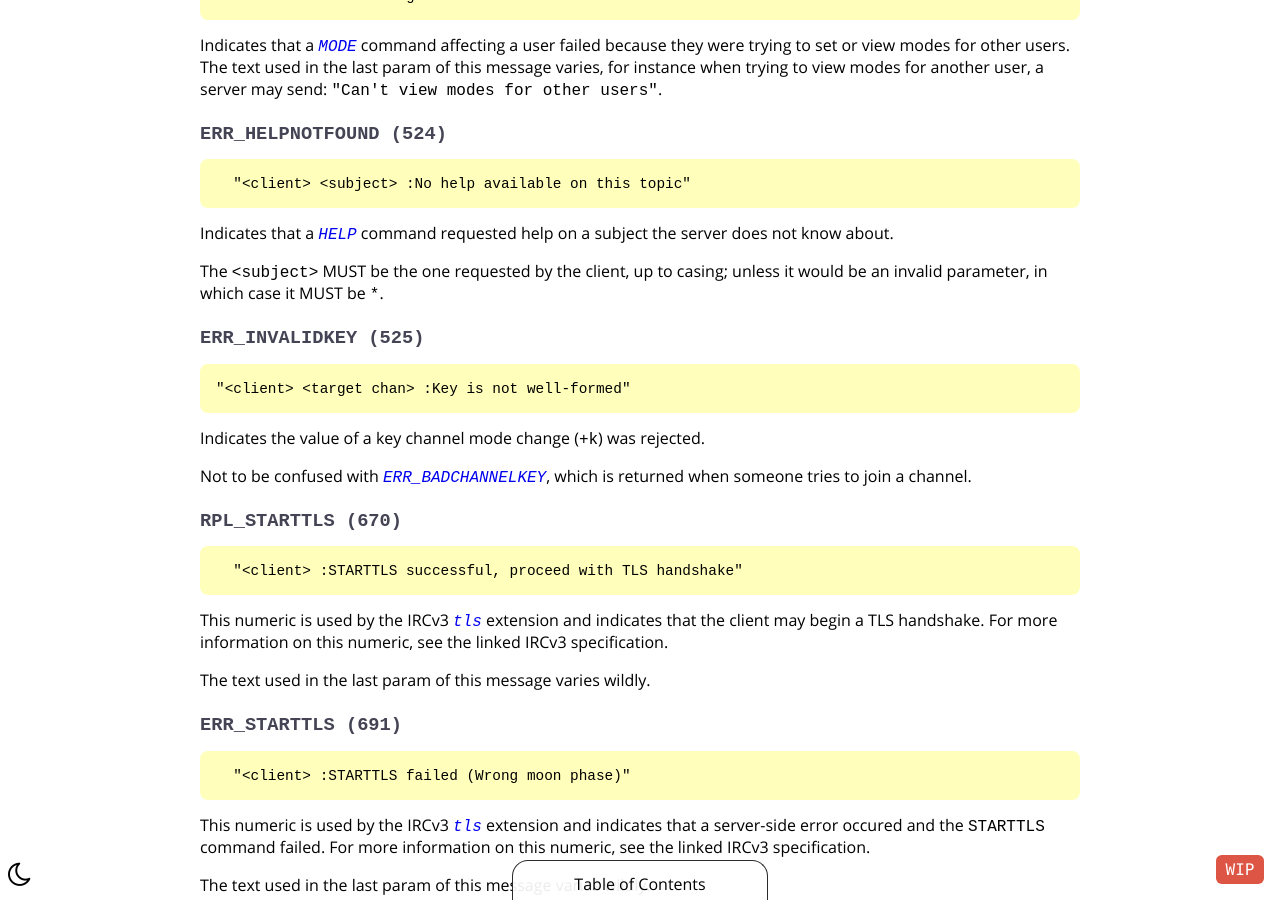
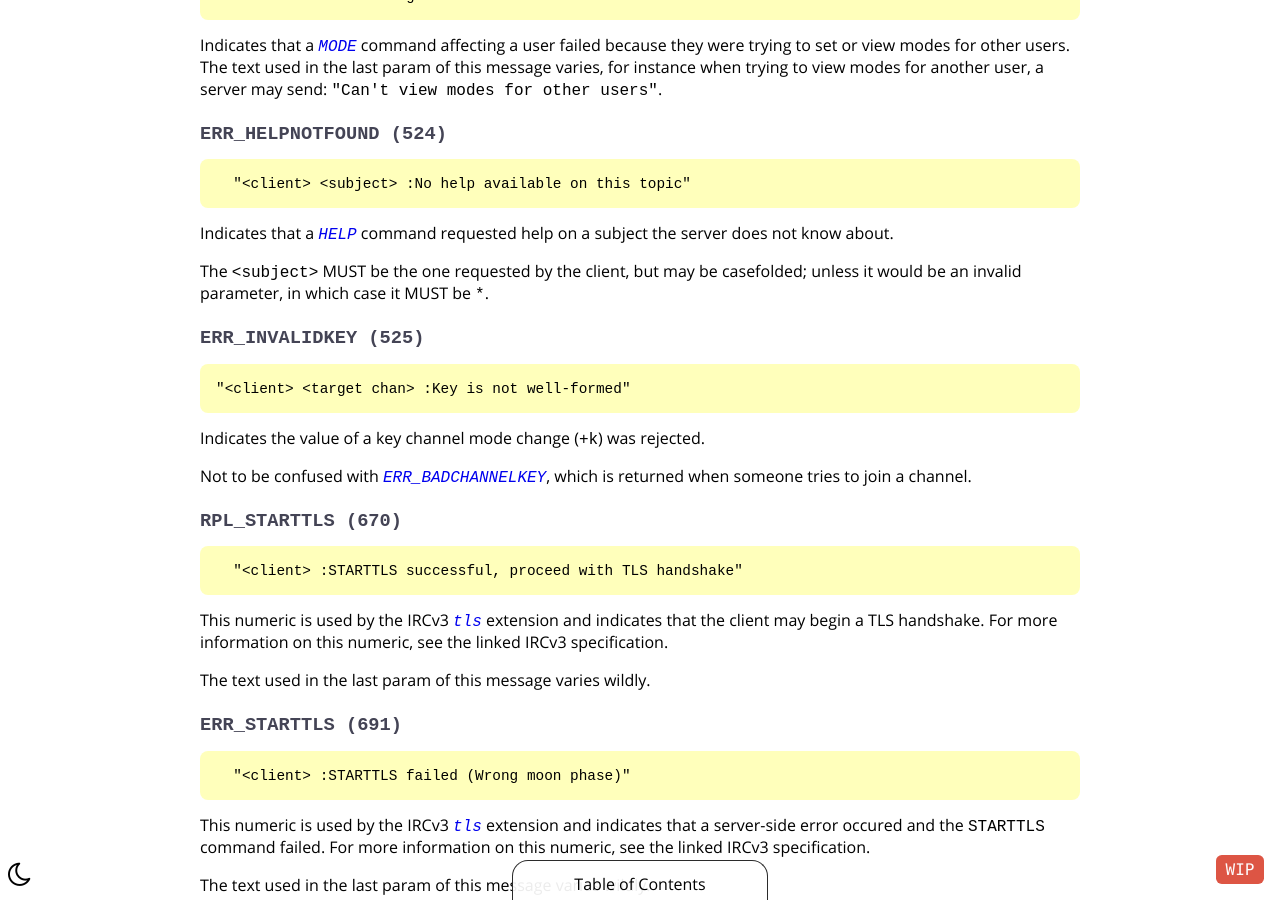
Before and after one commit to ircdocs/modern-irc, a Jekyll site: the page built from index.md, in a window 1280 px wide and 900 px high, scrolled down 62055 px. Built offline with Jekyll 4.4.1, drawn with Linux system fonts in a browser that asks for light colours.

Commit message:
Update _includes/modern-appendix.md
Co-authored-by: Daniel Oaks <daniel@danieloaks.net>

```diff
--- a/_includes/modern-appendix.md
+++ b/_includes/modern-appendix.md
@@ -819,7 +819,7 @@ Indicates that a {% message MODE %} command affecting a user failed because they
 
 Indicates that a {% message HELP %} command requested help on a subject the server does not know about.
 
-The `<subject>` MUST be the one requested by the client, up to casing; unless it would be an invalid parameter, in which case it MUST be `*`.
+The `<subject>` MUST be the one requested by the client, but may be casefolded; unless it would be an invalid parameter, in which case it MUST be `*`.
 
 {% numericheader ERR_INVALIDKEY %}
 
```
